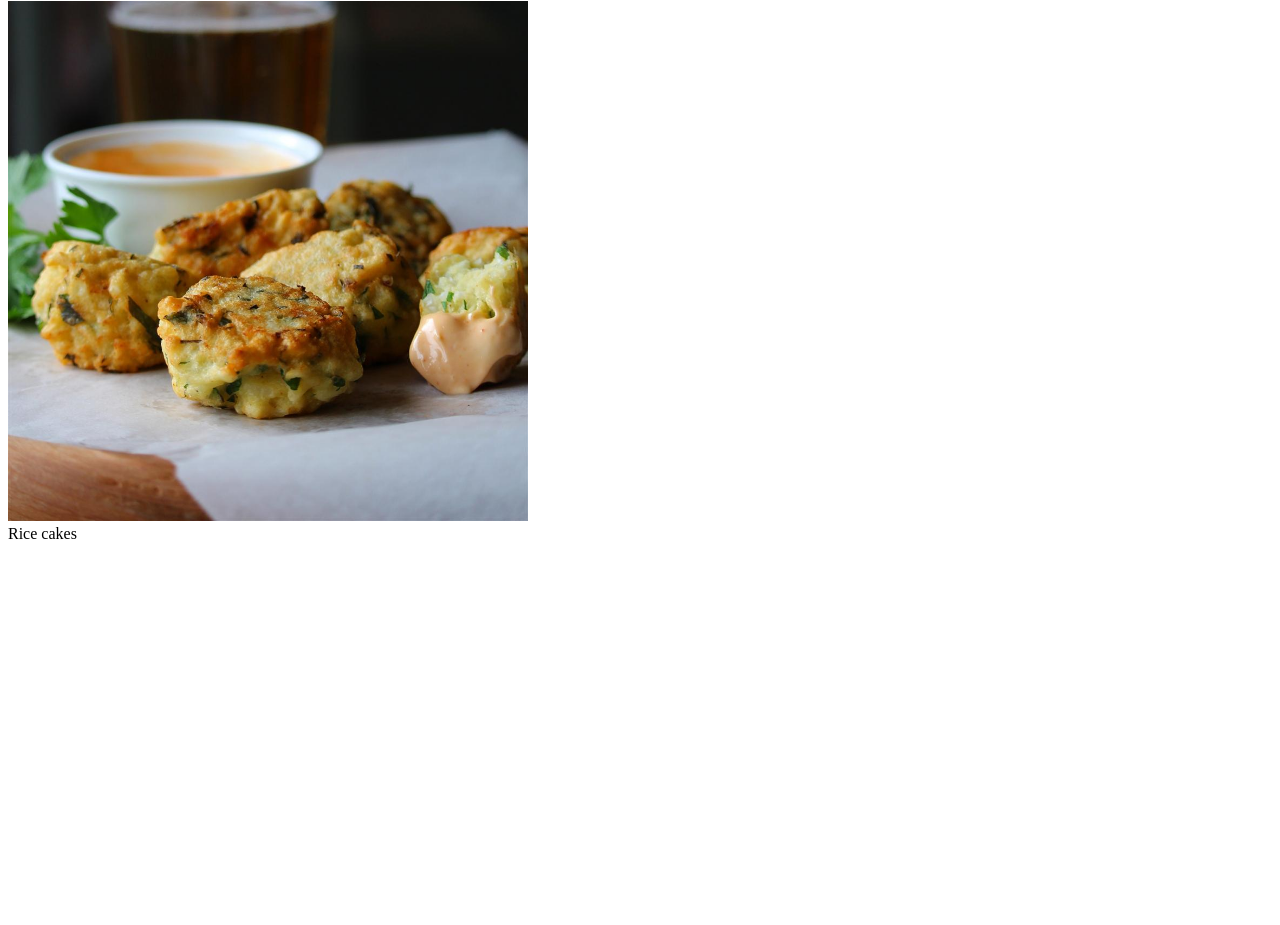
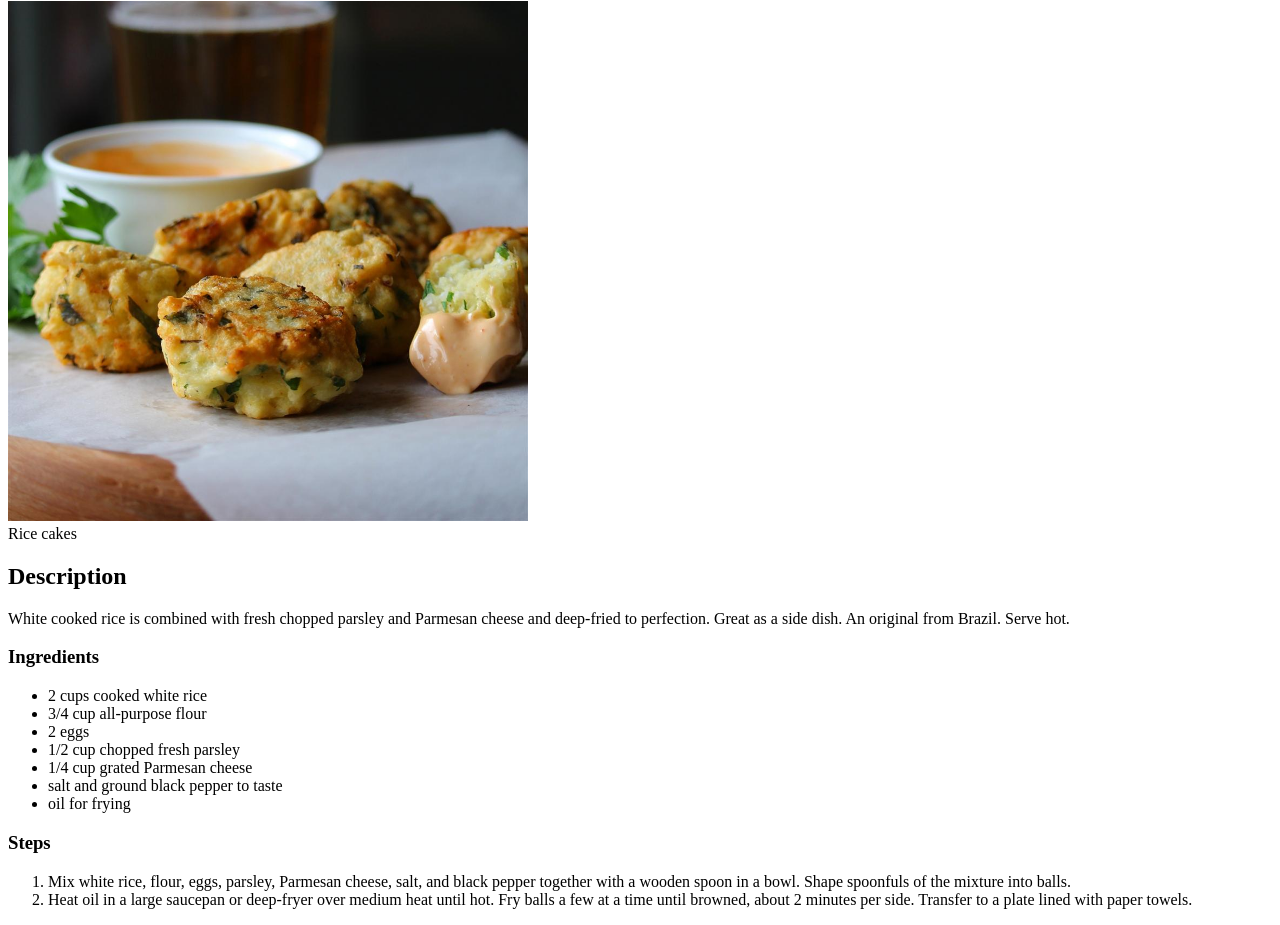
Before and after one commit to echo-andre/odin-recipes, a plain HTML site: page fried-rice.html in a window 1280 px wide. Shown: the part 79-1004 px from the top of the page. Before the commit the page ends 800 px from the top, so only its background shows below. Drawn offline with Linux system fonts and the light colour scheme.

Commit message:
add ingredients and steps to the recipe

```diff
--- a/fried-rice.html
+++ b/fried-rice.html
@@ -10,5 +10,26 @@
     <h1>Fried Rice Cakes (Brazilian-Style)</h1>
 
     <img src="./images/rice-cake.jpeg" width="520" alt="Rice cakes with cheese running out of it"><br>Rice cakes</img>
+
+    <h2>Description</h2>
+    <p>White cooked rice is combined with fresh chopped parsley and Parmesan cheese and deep-fried to perfection. Great as a side dish. An original from Brazil. Serve hot.</p>
+
+    <h3>Ingredients</h3>
+        <ul>
+            <li>2 cups cooked white rice</li>
+            <li>3/4 cup all-purpose flour</li>
+            <li>2 eggs</li>
+            <li>1/2 cup chopped fresh parsley</li>
+            <li>1/4 cup grated Parmesan cheese</li>
+            <li>salt and ground black pepper to taste</li>
+            <li>oil for frying</li>
+        </ul>
+
+        <h3>Steps</h3>
+            <ol>
+                <li>Mix white rice, flour, eggs, parsley, Parmesan cheese, salt, and black pepper together with a wooden spoon in a bowl. Shape spoonfuls of the mixture into balls.</li>
+                <li>Heat oil in a large saucepan or deep-fryer over medium heat until hot. Fry balls a few at a time until browned, about 2 minutes per side. Transfer to a plate lined with paper towels.</li>
+            </ol>
+
 </body>
 </html>
```
